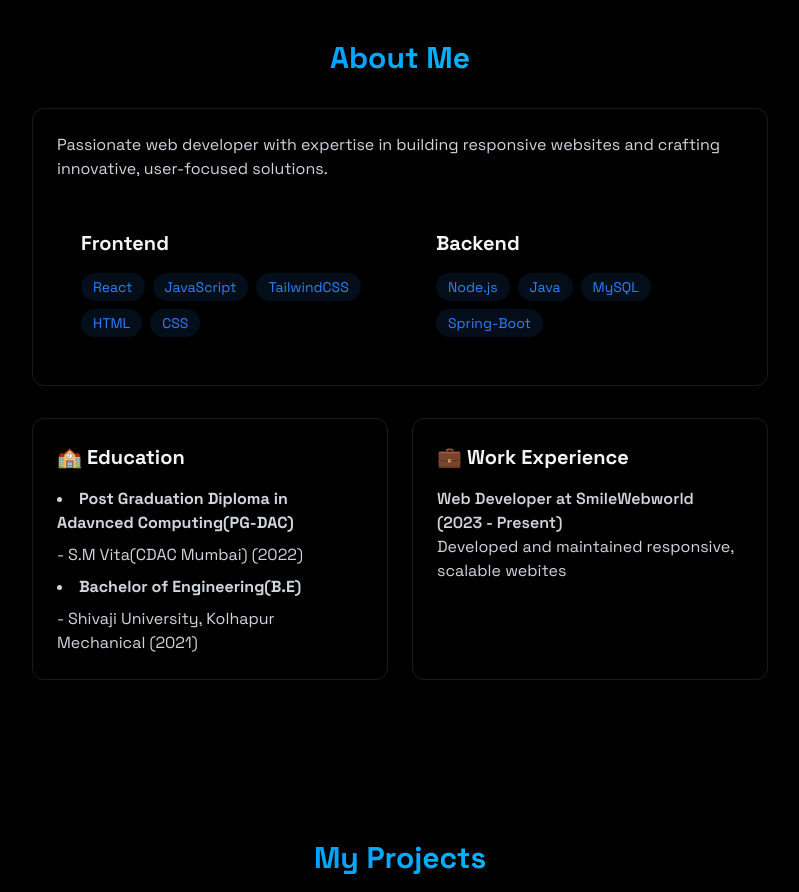
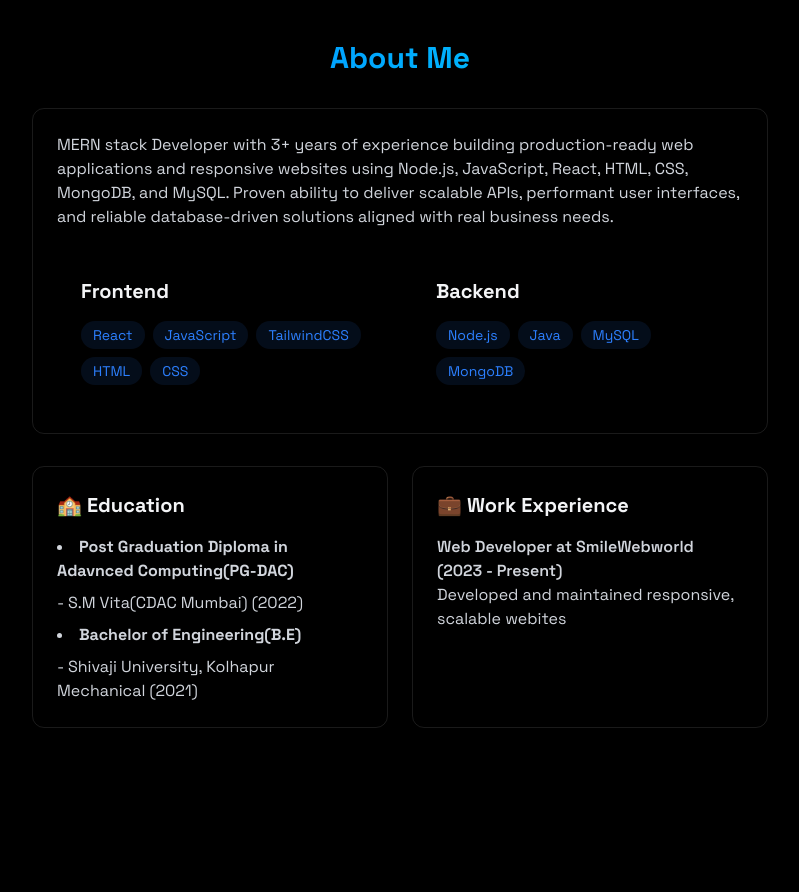
Before and after one commit to pratikdalvi22/pratikdalvi-portfolio, a React (Vite) app: page / in a window 1280 px wide. Shown: the part 840-1732 px from the top of the page, without its empty margins (240-1039 px from the left). Built offline with nearby package versions, Linux system fonts and the light colour scheme; the HTML template or start-up script is replaced by a standard one.

Commit message:
update for About section

```diff
--- a/src/components/sections/About.jsx
+++ b/src/components/sections/About.jsx
@@ -9,7 +9,7 @@ export const About = () => {
     "CSS"
   ];
 
-  const backendSkills = ["Node.js", "Java", "MySQL", "Spring-Boot"];
+  const backendSkills = ["Node.js", "Java", "MySQL", "MongoDB"];
 
   return (
     <section
@@ -25,7 +25,8 @@ export const About = () => {
 
           <div className="p-6 rounded-xl border border-white/10 hover:-translate-y-1 hover:border-blue-500/30 hover:shadow-[0_2px_8px_rgba(59,130,246,0.2)] transition">
             <p className="text-gray-300 mb-6">
-              Passionate web developer with expertise in building responsive websites and crafting innovative, user-focused solutions.
+              MERN stack Developer with 3+ years of experience building production-ready web applications and responsive websites using Node.js, JavaScript, React, HTML, CSS, MongoDB, and MySQL. Proven ability to deliver scalable APIs, performant user interfaces,
+               and reliable database-driven solutions aligned with real business needs.
             </p>
 
             <div className="grid grid-cols-1 md:grid-cols-2 gap-6">
```
